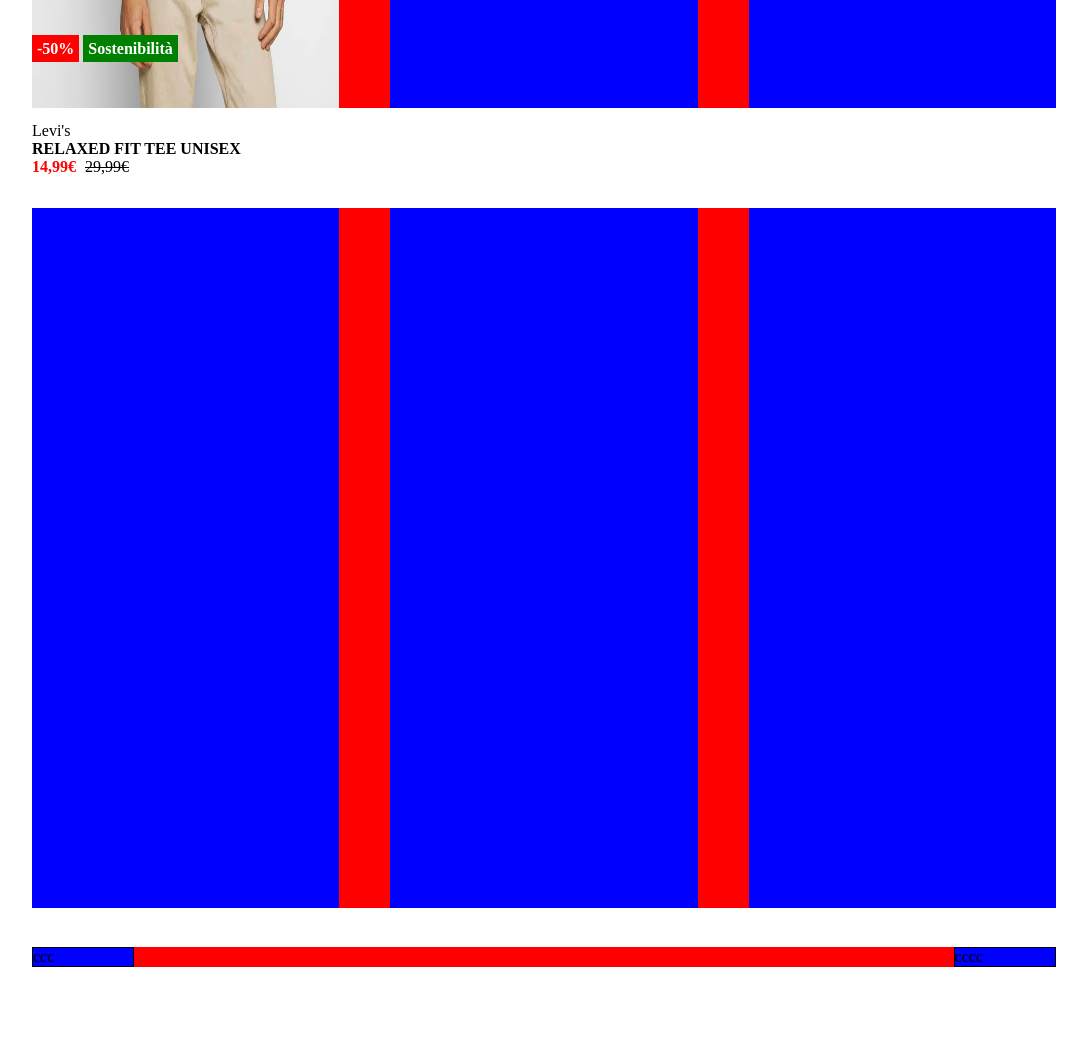
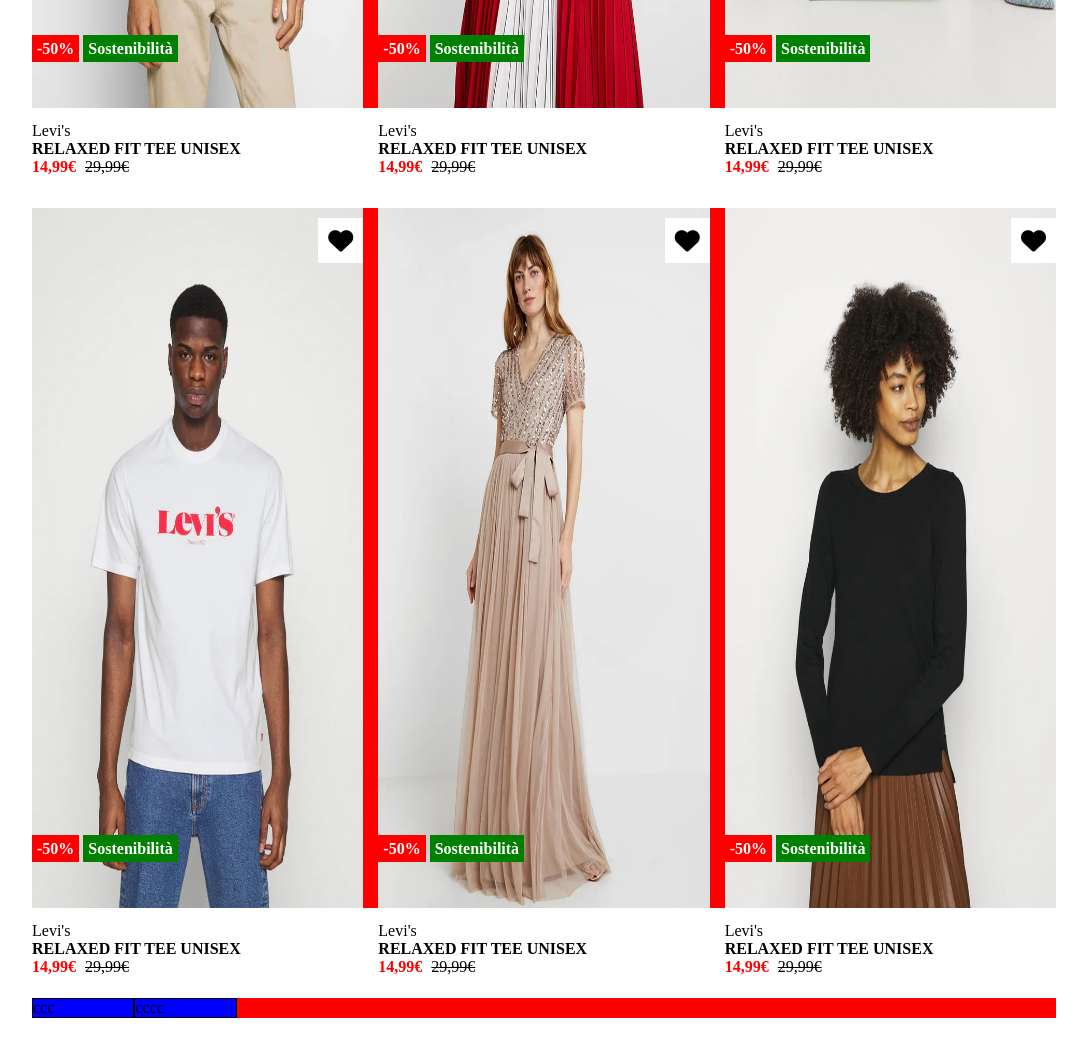
Before and after one commit to GabrielePagnotta/html-css-boolando, a plain HTML site: page index.html in a window 1280 px wide. Shown: the part 680-1736 px from the top of the page, without its empty margins (96-1183 px from the left). Before the commit the page ends 1647 px from the top, so only its background shows below. Drawn offline with Linux system fonts and the light colour scheme.

Commit message:
inizio footer

```diff
--- a/assets/style.css
+++ b/assets/style.css
@@ -39,9 +39,9 @@
 .container-footer{
     width:80%;
     background-color: red;
-    margin:0% 10%;
-    justify-content: center;
-    justify-content: space-between;
+    margin:7% 10%;
+
+
 }
 
 .box-header{
@@ -51,7 +51,7 @@
 }
 
 .box-mid{
-    width:30%;
+    width:calc(100%/3 - 10px);
     height:700px;
     background-color: blue;
     object-fit: contain;
@@ -61,6 +61,7 @@
     width:10%;
     background-color: blue;
     border:1px solid black;
+
 
 }
 
@@ -94,7 +95,7 @@
 
 .levis{
 margin-top:10px;
-disply:inline;
+
 }
 
 .price-1{
@@ -174,5 +175,5 @@
     }
 
     .color-1:hover{
-display: none;
+    display: none;
     }
--- a/index.html
+++ b/index.html
@@ -39,13 +39,78 @@
                 <p class="price-1">14,99€</p>
                 <p class="price-2">29,99€</p>
             </div>
-            <div class="box-mid"></div>
-            <div class="box-mid"></div>
+            <div class="box-mid relative">
+                <div class="inside">
+                    <p class="box red">-50%</p>
+                    <p class="box green">Sostenibilità</p>
+                </div>
+                <i class="fa-solid fa-heart color-1"></i>
+                <i class="fa-solid fa-heart color-2"></i>
+                <img src="./assets/img/2.jpg" alt="" class="img-1 img">
+                <img src="./assets/img/2b.jpg" alt="" class="img-2 img">
+                <p class="levis">Levi's</p>
+                <p class="title-description">RELAXED FIT TEE UNISEX</p>
+                <p class="price-1">14,99€</p>
+                <p class="price-2">29,99€</p>
+            </div>
+            <div class="box-mid relative">
+                <div class="inside">
+                    <p class="box red">-50%</p>
+                    <p class="box green">Sostenibilità</p>
+                </div>
+                <i class="fa-solid fa-heart color-1"></i>
+                <i class="fa-solid fa-heart color-2"></i>
+                <img src="./assets/img/3.jpg" alt="" class="img-1 img">
+                <img src="./assets/img/3b.jpg" alt="" class="img-2 img">
+                <p class="levis">Levi's</p>
+                <p class="title-description">RELAXED FIT TEE UNISEX</p>
+                <p class="price-1">14,99€</p>
+                <p class="price-2">29,99€</p>
+            </div>
         </div>
             <div class="container-mid flex mrg">
-                <div class="box-mid"></div>
-                <div class="box-mid"></div>
-                <div class="box-mid"></div>
+                <div class="box-mid relative">
+                    <div class="inside">
+                    <p class="box red">-50%</p>
+                    <p class="box green">Sostenibilità</p>
+                </div>
+                <i class="fa-solid fa-heart color-1"></i>
+                <i class="fa-solid fa-heart color-2"></i>
+                <img src="./assets/img/4.jpg" alt="" class="img-1 img">
+                <img src="./assets/img/4b.jpg" alt="" class="img-2 img">
+                <p class="levis">Levi's</p>
+                <p class="title-description">RELAXED FIT TEE UNISEX</p>
+                <p class="price-1">14,99€</p>
+                <p class="price-2">29,99€</p>
+                </div>
+                <div class="box-mid relative">
+                    <div class="inside">
+                    <p class="box red">-50%</p>
+                    <p class="box green">Sostenibilità</p>
+                </div>
+                <i class="fa-solid fa-heart color-1"></i>
+                <i class="fa-solid fa-heart color-2"></i>
+                <img src="./assets/img/5.jpg" alt="" class="img-1 img">
+                <img src="./assets/img/5b.jpg" alt="" class="img-2 img">
+                <p class="levis">Levi's</p>
+                <p class="title-description">RELAXED FIT TEE UNISEX</p>
+                <p class="price-1">14,99€</p>
+                <p class="price-2">29,99€</p>
+                </div>
+                <div class="box-mid relative">
+                    <div class="inside">
+                    <p class="box red">-50%</p>
+                    <p class="box green">Sostenibilità</p>
+                </div>
+                <i class="fa-solid fa-heart color-1"></i>
+                <i class="fa-solid fa-heart color-2"></i>
+                <img src="./assets/img/6.jpg" alt="" class="img-1 img">
+                <img src="./assets/img/6b.jpg" alt="" class="img-2 img">
+                <p class="levis">Levi's</p>
+                <p class="title-description">RELAXED FIT TEE UNISEX</p>
+                <p class="price-1">14,99€</p>
+                <p class="price-2">29,99€</p>
+                </div>
         </div>
     </main>
     <footer>
```
